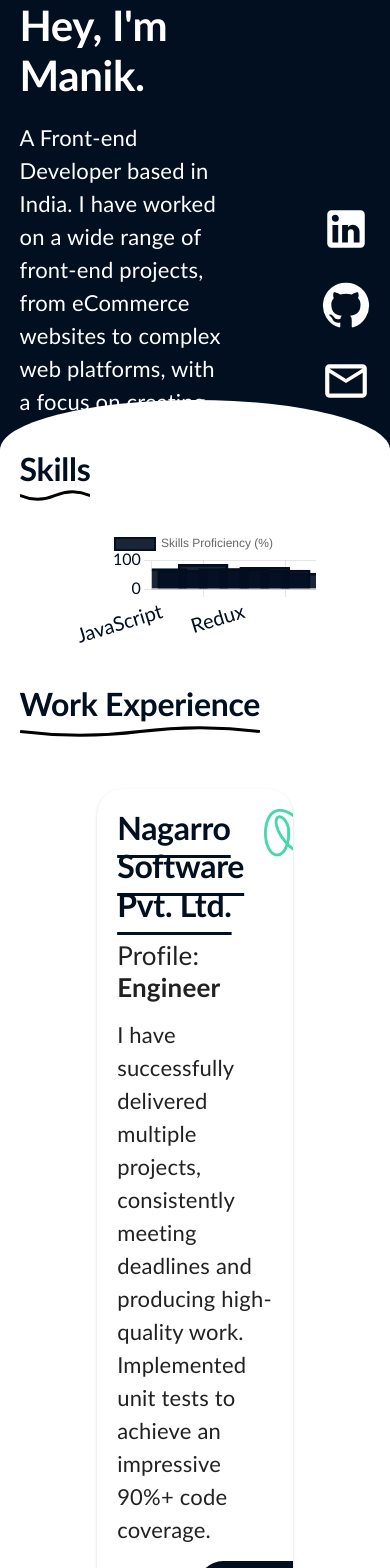
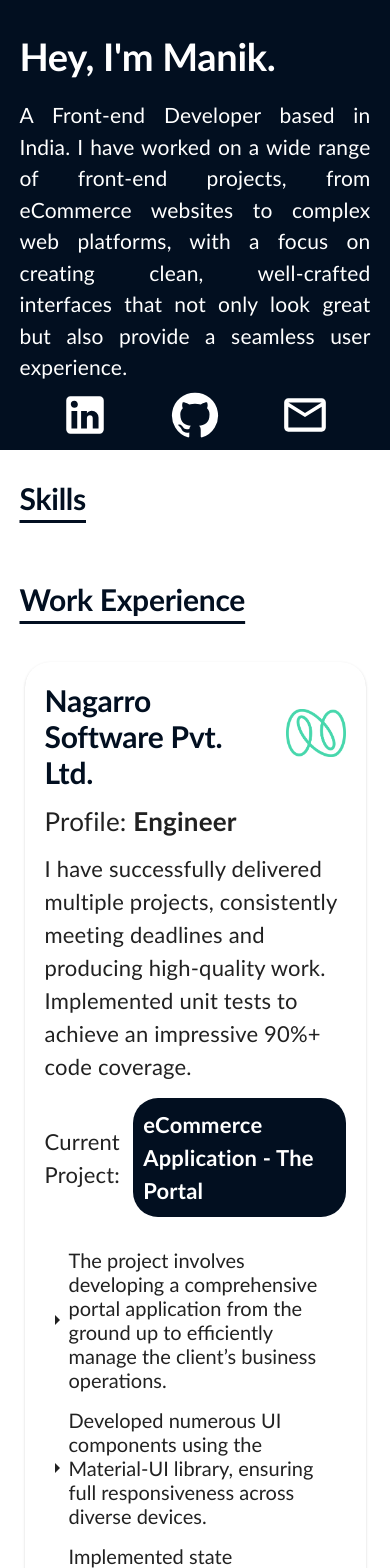
Before and after one commit to Manik9165/portfolio, a React (Create React App) app: page / in a window 390 px wide. Shown: the top 1568 px of the page. Built offline with nearby package versions, Linux system fonts and the light colour scheme.

Commit message:
Added responsiveness for website

```diff
--- a/src/assets/styles/portfolio.scss
+++ b/src/assets/styles/portfolio.scss
@@ -110,6 +110,11 @@
     .skills_description_container_content {
       display: flex;
     }
+
+    .skills_bar_chart {
+      width: 70%;
+      margin: 0 auto;
+    }
   }
 
   .work_experience_parent_container {
@@ -128,7 +133,7 @@
       width: 70%;
       min-height: 550px;
       border-radius: 40px;
-      padding: 25px;
+      padding: 20px;
 
       .work_exp_right_div {
         .MuiCard-root {
@@ -147,7 +152,6 @@
               gap: 20px;
               font-size: 32px;
               font-weight: 600;
-              //padding: 20px 0px 10px 20px;
               color: #020f20;
               text-decoration: underline;
               text-underline-offset: 15px;
@@ -326,4 +330,121 @@
       }
     }
   }
+
+  @media screen and (max-width: 854px) {
+    gap: 30px;
+
+    .portfolio_headings {
+      .description_title {
+        font-size: 30px;
+        text-decoration: underline;
+        text-underline-offset: 10px;
+      }
+      .description_title::after {
+        display: none;
+      }
+    }
+
+    .brief_description_parent_container {
+      &::after {
+        display: none;
+      }
+
+      .brief_description_child_container {
+        .brief_description_container_content {
+          margin-top: 30px;
+
+          .description_title {
+            font-weight: 600;
+            font-size: 38px;
+          }
+
+          .description {
+            font-size: 21px;
+            width: 100%;
+            text-align: justify;
+          }
+        }
+
+        .brief_description_container_icons {
+          display: flex;
+          justify-content: space-evenly;
+          align-items: center;
+          flex-direction: row;
+        }
+      }
+    }
+
+    .skills_description_parent_container {
+      .skills_description_container_content {
+        display: flex;
+      }
+
+      .skills_bar_chart {
+        display: none;
+      }
+    }
+
+    .work_experience_parent_container {
+      .work_experience_child_container {
+        width: 100%;
+        border-radius: 20px;
+        padding: 5px;
+
+        .work_exp_right_div {
+          .MuiCard-root {
+            .MuiCardContent-root {
+              .company_heading.MuiTypography-root {
+                font-size: 30px;
+                text-decoration: none;
+                align-items: center;
+              }
+            }
+          }
+        }
+      }
+    }
+
+    .project_description_parent_container {
+      .project_description_tiles {
+        max-width: 90%;
+
+        .project_description_tiles_list {
+          gap: 20px;
+        }
+      }
+    }
+
+    .footer_parent_container {
+      height: 210px;
+
+      &::after {
+       display: none;
+      }
+
+      .footer_child_container {
+        width: 90%;
+
+        .footer_description_container {
+
+          .description_title {
+            font-weight: 500;
+            font-size: 26px;
+          }
+
+          .footer_phone_description {
+
+            .MuiSvgIcon-root {
+              height: 24px;
+              width: 24px;
+            }
+
+            .description_phone {
+              font-size: 26px;
+            }
+          }
+        }
+      }
+    }
+  }
 }
--- a/src/pages/Description.tsx
+++ b/src/pages/Description.tsx
@@ -29,7 +29,13 @@
   return (
     <Grid className="brief_description_parent_container">
       <Grid container className="brief_description_child_container">
-        <Grid item xs={8} className="brief_description_container_content">
+        <Grid
+          item
+          xs={12}
+          sm={12}
+          md={8}
+          className="brief_description_container_content"
+        >
           <Typography variant="h2" className="description_title">
             Hey, I'm Manik.
           </Typography>
@@ -41,12 +47,16 @@
             experience.
           </Typography>
         </Grid>
-        <Grid item xs={4} className="brief_description_container_icons">
+        <Grid
+          item
+          xs={12}
+          sm={12}
+          md={4}
+          className="brief_description_container_icons"
+        >
           {buttons.map((btn, index) => (
             <IconButton key={index}>
-              <Link to={btn.addressTo}>
-                {btn.icon}
-              </Link>
+              <Link to={btn.addressTo}>{btn.icon}</Link>
             </IconButton>
           ))}
         </Grid>
--- a/src/pages/Skills.tsx
+++ b/src/pages/Skills.tsx
@@ -79,7 +79,7 @@
           Skills
         </Typography>
       </Grid>
-      <Grid style={{ width: "70%", margin: "0 auto" }}>
+      <Grid className="skills_bar_chart">
         <Bar data={data} options={options} />
       </Grid>
     </Grid>
```
